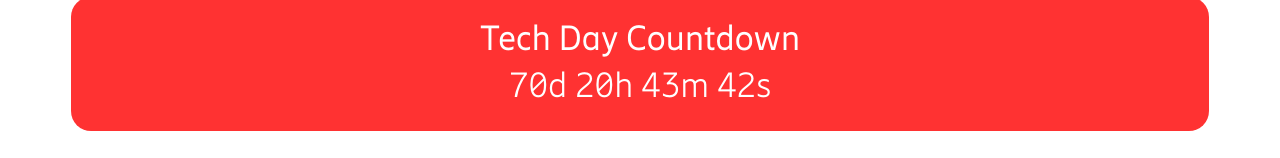
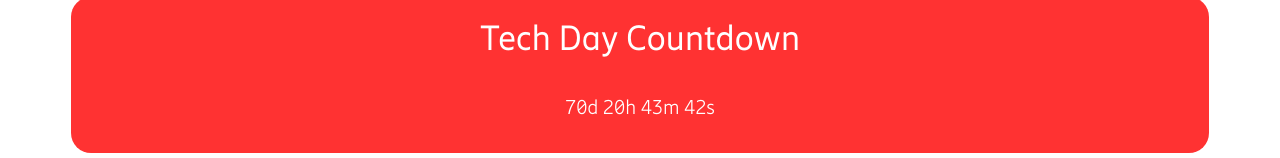
Before and after one commit to EricSumStu/TechDayWebApp-July18, a plain HTML site: page Tech day/index.html in a window 1280 px wide. Shown: the part 1194-1352 px from the top of the page. Drawn offline with Linux system fonts and the light colour scheme.

Commit message:
count down upcoming

```diff
--- a/Tech day/index.html
+++ b/Tech day/index.html
@@ -98,8 +98,8 @@ document.getElementById("demo").innerHTML = days + "d " + hours + "h "
 <div class="countdown1">
 <p class="countdown1">Tech Day Countdown</p>
 </div>
-<div class="countdown2"
-<footer id="demo"></footer>
+<div class="countdown2">
+<p id="demo"></p>
 </div>
 </div>
 </html>
--- a/Tech day/main.css
+++ b/Tech day/main.css
@@ -347,7 +347,7 @@ table.events, tbody, tr, td {
 
 body {text-align:left;}
 
-.count {                   /*countdown on upcoming events*/
+/*.count {
     left: 0;
     line-height: 200px;
     margin: auto;
@@ -364,6 +364,7 @@ body {text-align:left;}
     font-size: 50px;
     font-family: 'EricssonHilda-Regular';
 }
+*/
 
 #header{
     height: 100%;
@@ -890,6 +891,10 @@ button{
     margin-bottom: 10px;
     margin-left: 5px;
     margin-right: 5px;
+    background-color: #FF3232;
+    text-align: center;
+    font-size: 50px;
+    font-family: 'EricssonHilda-Regular';
 }
 /*past tech days*/
 video {
```
Also changed, not shown: Tech day/upcomingEvents.html (+6 -3 lines).
